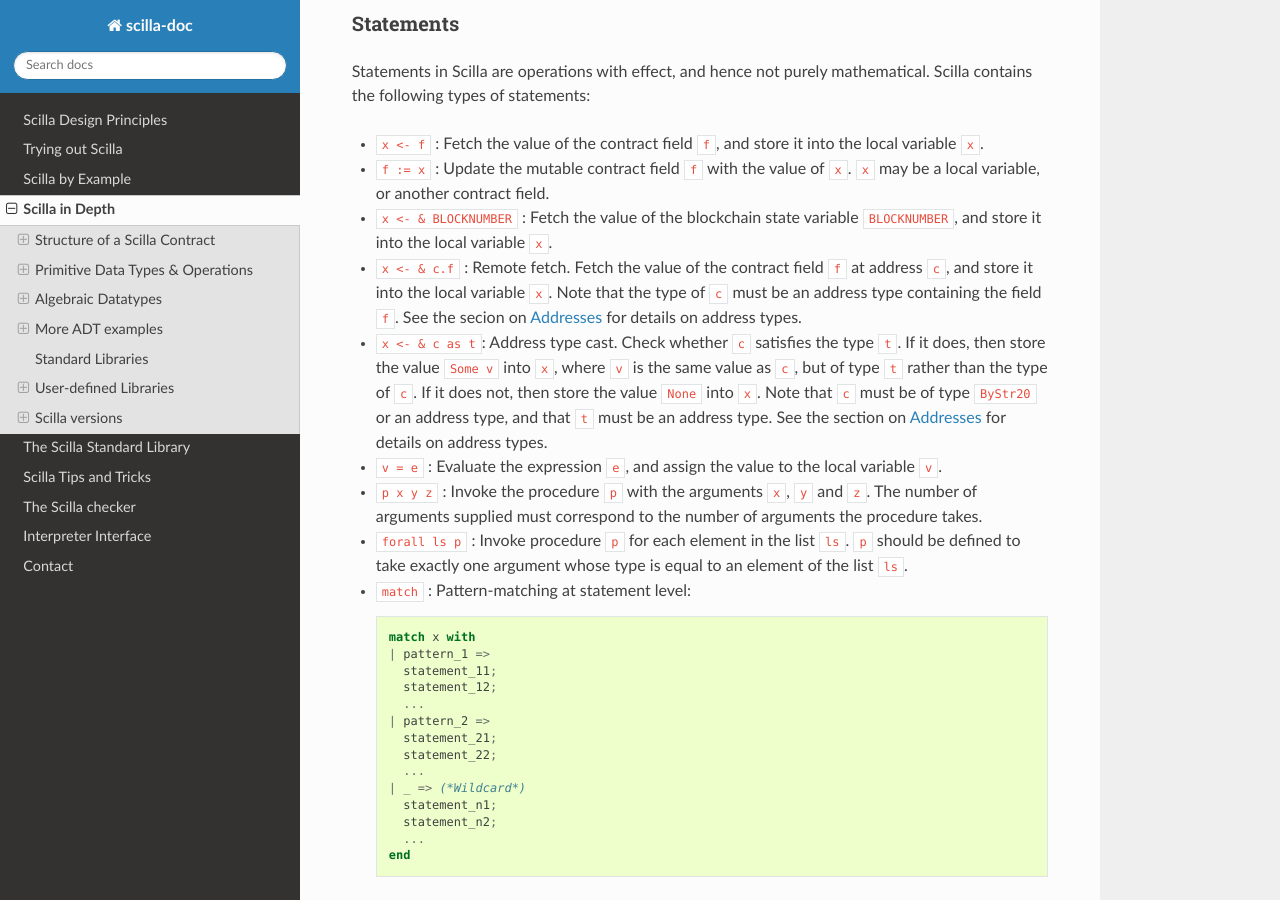
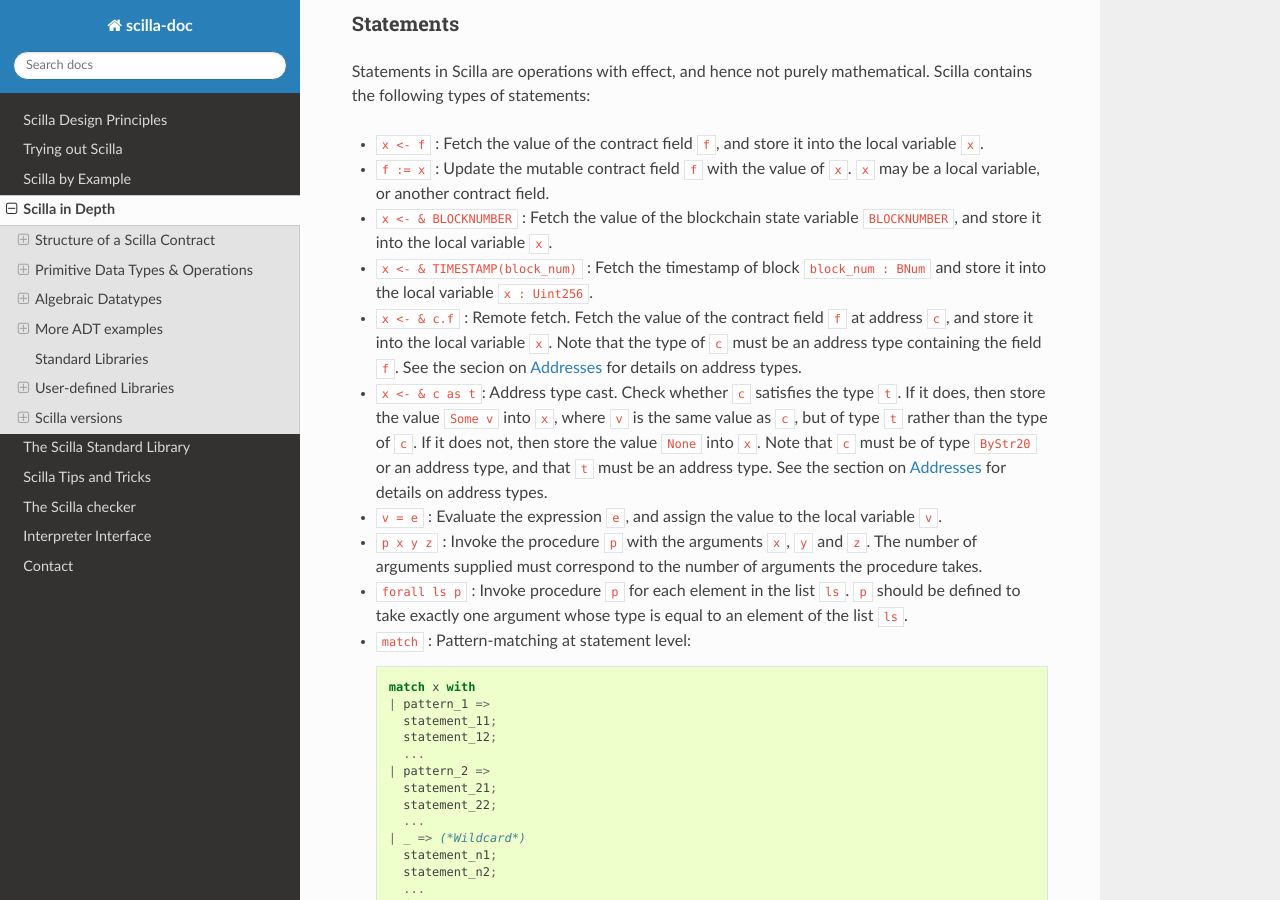
Before and after one commit to Zilliqa/scilla-docs, a Sphinx documentation site: the page built from docs/source/scilla-in-depth.rst, in a window 1280 px wide and 900 px high, scrolled down 8144 px. Built offline with Sphinx 7.4.7 and the Read the Docs theme 2.0.0, drawn with Linux system fonts in a browser that asks for light colours.

Commit message:
Document TIMESTAMP feature.
Reference: https://github.com/Zilliqa/scilla/pull/1064

```diff
--- a/docs/source/scilla-in-depth.rst
+++ b/docs/source/scilla-in-depth.rst
@@ -467,6 +467,10 @@ mathematical. Scilla contains the following types of statements:
 - ``x <- & BLOCKNUMBER`` : Fetch the value of the blockchain state
   variable ``BLOCKNUMBER``, and store it into the local variable
   ``x``.
+
+- ``x <- & TIMESTAMP(block_num)`` : Fetch the timestamp of block
+  ``block_num : BNum`` and store it into the local variable
+  ``x : Uint256``.
 
 - ``x <- & c.f`` : Remote fetch. Fetch the value of the contract field
   ``f`` at address ``c``, and store it into the local variable
```
